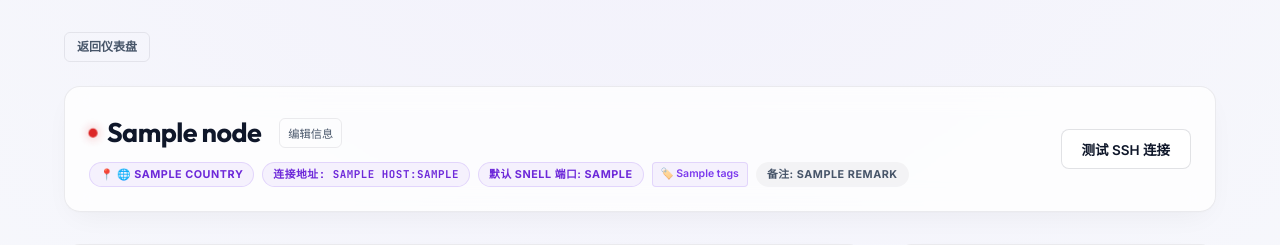
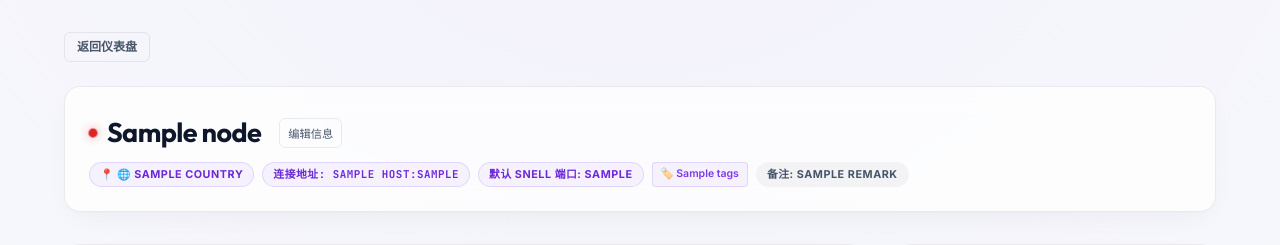
Before and after one commit to lostornot/snell-ufw-manager, a FastAPI app: template controller/app/templates/node_detail.html in a window 1280 px wide. Shown: the part 64-309 px from the top of the page. Run offline with FastAPI, Linux system fonts and the light colour scheme; the template is opened without the code that fills it: most values are stand-ins (such as "Sample title", 1, 10 or a date in 2020); data that the repository does not hold is empty.

Commit message:
style: remove redundant test SSH connection button from node detail header

```diff
--- a/controller/app/templates/partials/node_detail_header.html
+++ b/controller/app/templates/partials/node_detail_header.html
@@ -37,12 +37,5 @@
         {% endif %}
       </div>
     </div>
-
-    <div>
-      <button class="btn btn-secondary"
-              hx-post="/api/nodes/{{ node.id }}/test"
-              hx-target="#toast-container"
-              hx-swap="beforeend"><span class="spinner htmx-indicator" style="margin-right: 6px;"></span>测试 SSH 连接</button>
-    </div>
   </div>
 </div>
```
